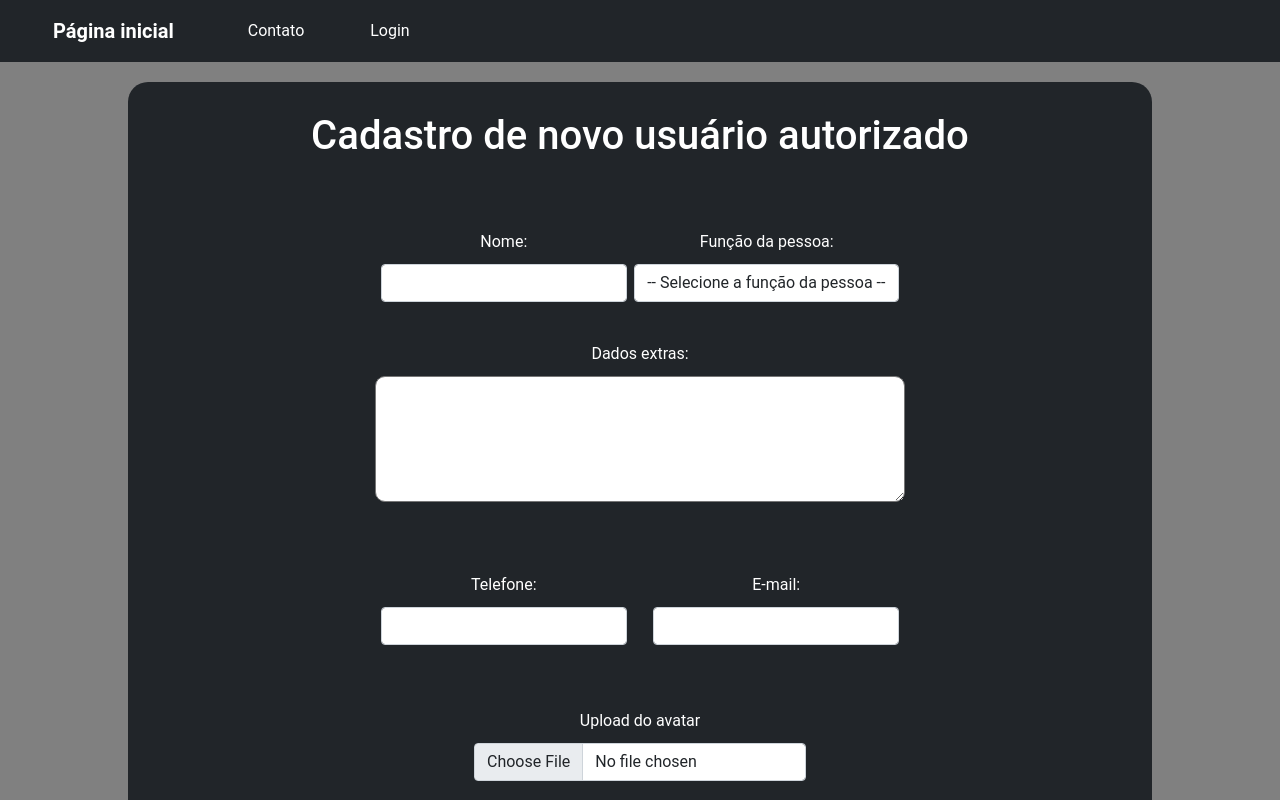
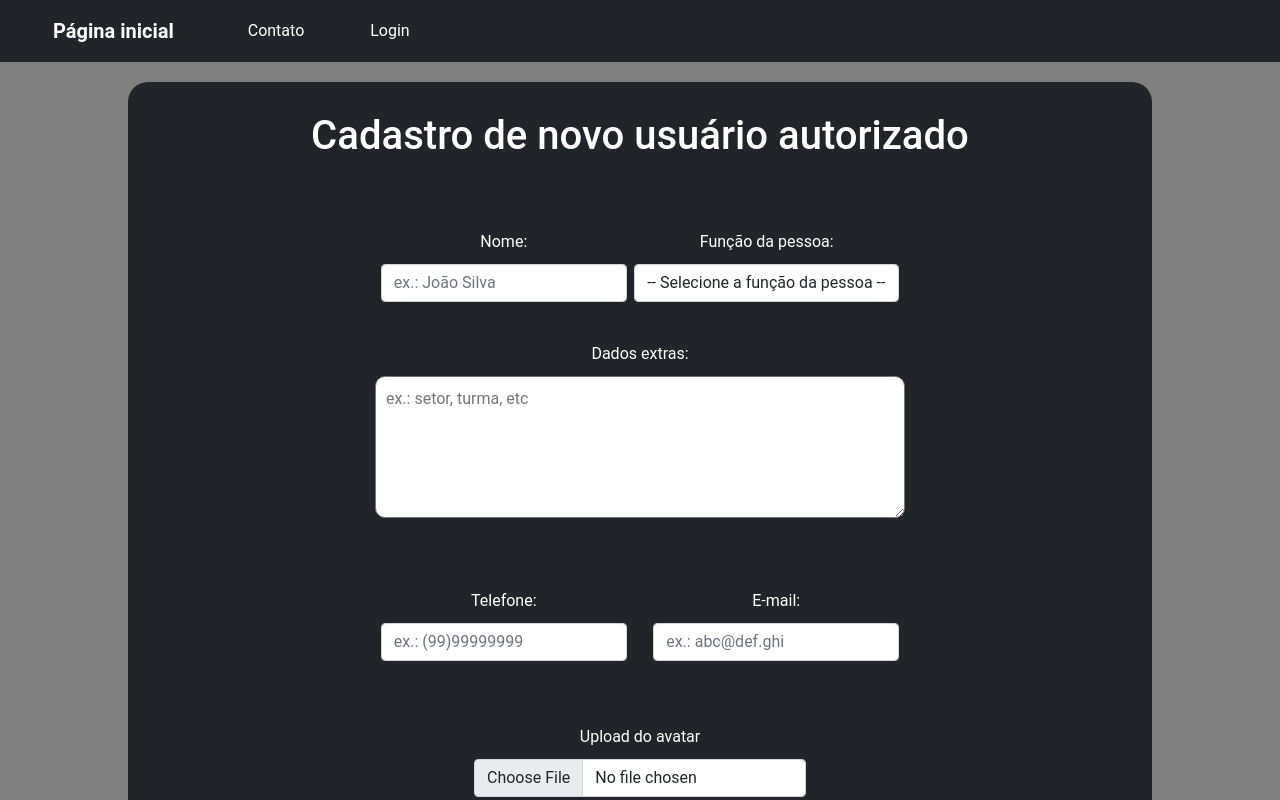
Before and after one commit to AbyssalSire/manutencao-software-SO37A-ES71-2021-2, a React (Create React App) app: page /cadastro_autorizado in a window 1280 px wide. Shown: the top 800 px of the page. Built offline with nearby package versions, Linux system fonts and the light colour scheme.

Commit message:
Adicionar placeholders em diversos inputs

```diff
--- a/src/view/agendamento/agendamento.css
+++ b/src/view/agendamento/agendamento.css
@@ -35,6 +35,7 @@
 textarea {
   width: 55%;
   border-radius: 10px;
+  padding: 10px;
 }
 
 h1 {
--- a/src/view/agendamento/index.js
+++ b/src/view/agendamento/index.js
@@ -154,7 +154,8 @@ function Agendamento() {
                 name="dadosExtras"
                 id="dadosExtras"
                 cols="50"
-                rows="5"></textarea>
+                rows="5"
+                placeholder="ex.: número de pessoas, etc"></textarea>
               <br />
             </div>
             <div className="input-horizontal">
@@ -185,6 +186,7 @@ function Agendamento() {
                   className="form-control mx-auto"
                   id="pessoa-resp"
                   name="pessoa-rest"
+                  placeholder="ex.: João Silva"
                 />
               </div>
             </div>
--- a/src/view/cadastro_ambientes/index.js
+++ b/src/view/cadastro_ambientes/index.js
@@ -109,6 +109,7 @@ function Cadastro_ambientes() {
                 id="sala-numero"
                 name="sala-numero"
                 className="form-control  mx-auto"
+                placeholder="ex.: 1234"
               />
             </div>
 
@@ -120,6 +121,7 @@ function Cadastro_ambientes() {
                 id="responsavel"
                 name="responsavel"
                 className="form-control  mx-auto"
+                placeholder="ex.: João Silva"
               />
             </div>
           </div>
--- a/src/view/cadastro_autorizado/index.js
+++ b/src/view/cadastro_autorizado/index.js
@@ -129,6 +129,7 @@ function Cadastro_autorizado() {
                 className="form-control mx-auto"
                 id="pessoa-resp"
                 name="pessoa-rest"
+                placeholder="ex.: João Silva"
               />
             </div>
             <div className="form-group">
@@ -157,7 +158,8 @@ function Cadastro_autorizado() {
               name="dadosExtras"
               id="dadosExtras"
               cols="50"
-              rows="5"></textarea>
+              rows="5"
+              placeholder="ex.: setor, turma, etc"></textarea>
             <br />
             <br />
           </div>
@@ -171,6 +173,7 @@ function Cadastro_autorizado() {
                 className="form-control mx-auto"
                 id="pessoa-fone"
                 name="pessoa-fone"
+                placeholder="ex.: (99)99999999"
               />
               <br />
             </div>
@@ -183,6 +186,7 @@ function Cadastro_autorizado() {
                 className="form-control mx-auto"
                 id="pessoa-email"
                 name="pessoa-email"
+                placeholder="ex.: abc@def.ghi"
               />
               <br />
             </div>
```
